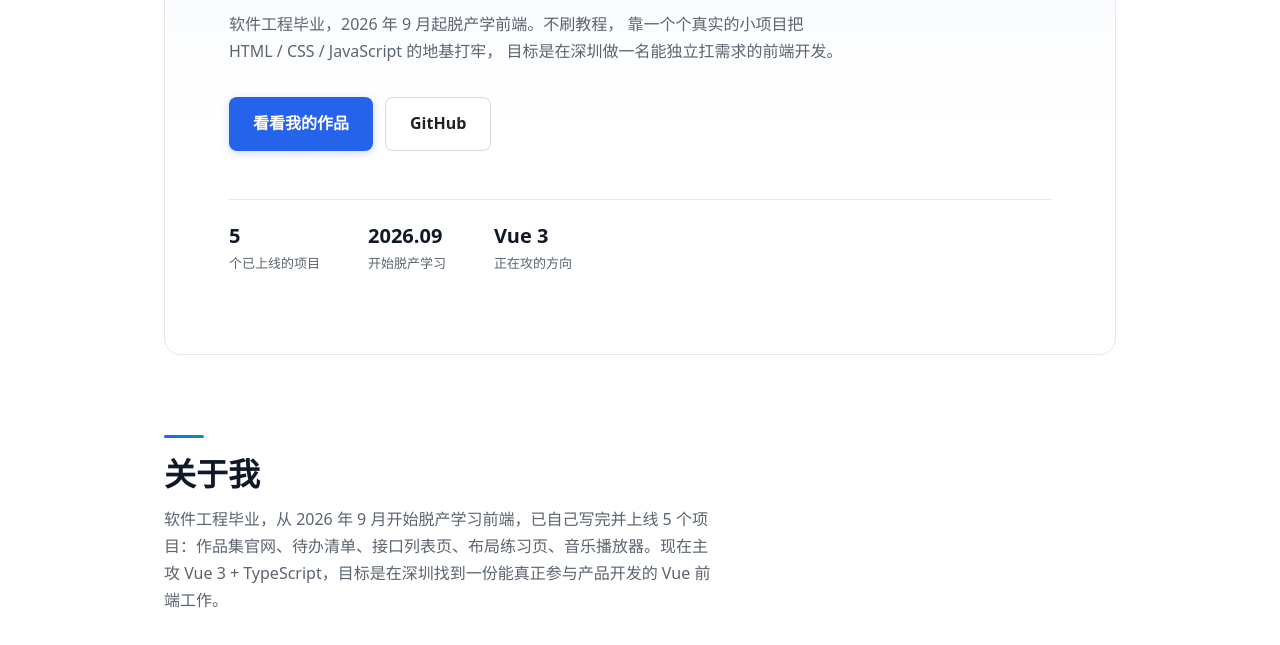
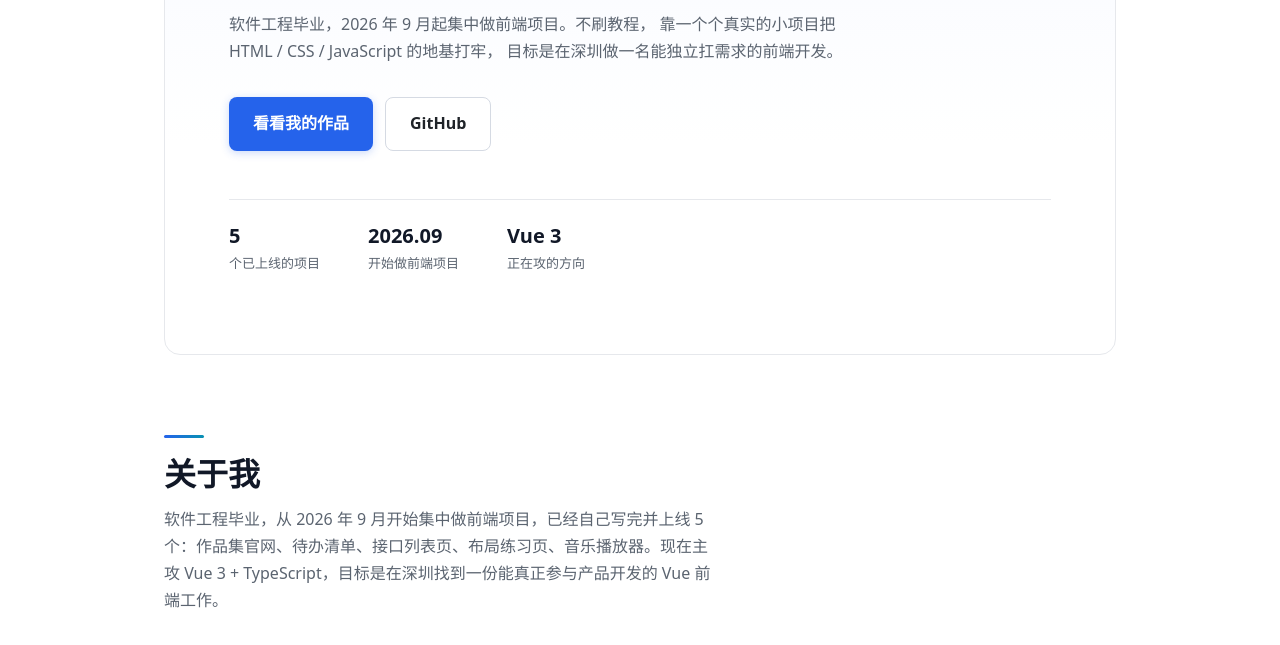
Before and after one commit to longdandan-dev/my-portfolio, a website built with Vite: page docs/index.html in a window 1280 px wide. Shown: the part 307-952 px from the top of the page. Built offline with nearby package versions, Linux system fonts and the light colour scheme; files whose address does not match are found by name.

Commit message:
作品集：口径统一，四处都改成「集中做前端项目」

```diff
--- a/docs/index.html
+++ b/docs/index.html
@@ -5,7 +5,7 @@
   <link rel="icon"  type="image/svg+xml" href="/my-portfolio/favicon.svg"/>
   <meta name="viewport" content="width=device-width, initial-scale=1.0">
   <title>龙丹丹 | 前端开发 · 深圳</title>
-  <meta name="description" content="龙丹丹，软件工程毕业，2026 年 9 月起脱产学习前端，已独立写完并上线作品集官网、待办清单、接口列表页、布局练习页、音乐播放器 5 个项目。主攻 Vue 3 + TypeScript，目标深圳前端岗位。">
+  <meta name="description" content="龙丹丹，软件工程毕业，2026 年 9 月起集中做前端项目，已独立写完并上线作品集官网、待办清单、接口列表页、布局练习页、音乐播放器 5 个项目。主攻 Vue 3 + TypeScript，目标深圳前端岗位。">
   <meta name="theme-color" content="#2563eb">
   <meta property="og:type" content="website">
   <meta property="og:title" content="龙丹丹 · 前端开发作品集">
@@ -40,7 +40,7 @@
         <p class="hero-eyebrow">深圳 · 前端开发 · 求职中</p>
         <h1>你好，我是龙丹丹</h1>
         <p class="hero-desc">
-          软件工程毕业，2026 年 9 月起脱产学前端。不刷教程，
+          软件工程毕业，2026 年 9 月起集中做前端项目。不刷教程，
           靠一个个真实的小项目把 HTML / CSS / JavaScript 的地基打牢，
           目标是在深圳做一名能独立扛需求的前端开发。
         </p>
@@ -52,7 +52,7 @@
         <!-- 项目数量由 main.js 按 works 数组长度刷新，这里写的是静态默认值 -->
         <ul class="hero-stats">
           <li><strong data-works-count>5</strong><span>个已上线的项目</span></li>
-          <li><strong>2026.09</strong><span>开始脱产学习</span></li>
+          <li><strong>2026.09</strong><span>开始做前端项目</span></li>
           <li><strong>Vue 3</strong><span>正在攻的方向</span></li>
         </ul>
        </section>
@@ -62,7 +62,7 @@
           <h2>关于我</h2>
           <!-- 内容 -->
            <!-- 数量与名单同样由 main.js 从 works 数据算出来，加项目不用回来改这句话 -->
-           <p class="section-desc">软件工程毕业，从 2026 年 9 月开始脱产学习前端，已自己写完并上线 <span data-works-count>5</span> 个项目：<span data-works-names>作品集官网、待办清单、接口列表页、布局练习页、音乐播放器</span>。现在主攻 Vue 3 + TypeScript，目标是在深圳找到一份能真正参与产品开发的 Vue 前端工作。 </p>
+           <p class="section-desc">软件工程毕业，从 2026 年 9 月开始集中做前端项目，已经自己写完并上线 <span data-works-count>5</span> 个：<span data-works-names>作品集官网、待办清单、接口列表页、布局练习页、音乐播放器</span>。现在主攻 Vue 3 + TypeScript，目标是在深圳找到一份能真正参与产品开发的 Vue 前端工作。 </p>
         </section>
 
         <!-- 技能 -->
```
Also changed, not shown: index.html (+4 -4 lines).
